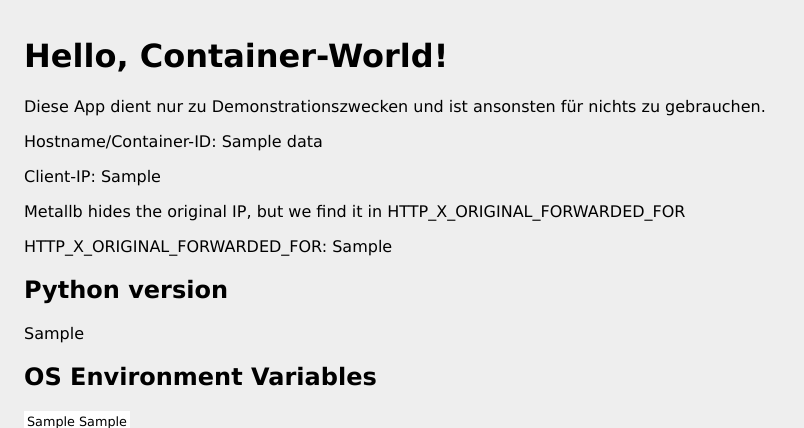
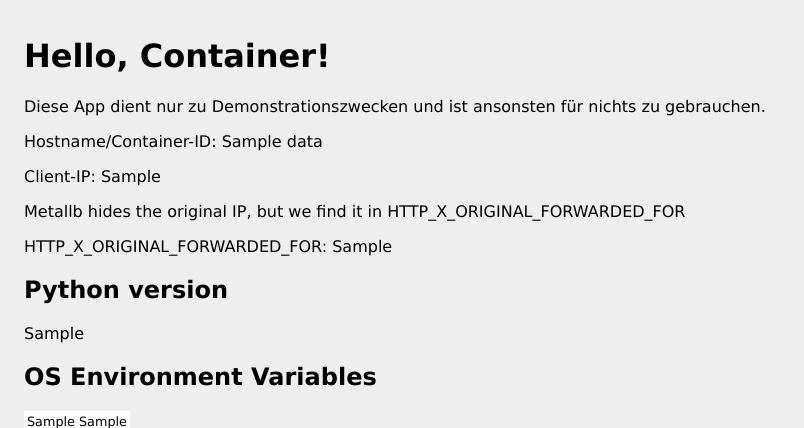
Before and after one commit to matthiashinrichs/dockertest, a Flask app: template app/templates/index.html in a window 1280 px wide. Shown: the top 428 px of the page, without its empty margins (0-804 px from the left). Run offline with Flask 2, Linux system fonts and the light colour scheme; the template is opened without the code that fills it: most values are stand-ins (such as "Sample title", 1, 10 or a date in 2020).

Commit message:
changed headline

```diff
--- a/app/templates/index.html
+++ b/app/templates/index.html
@@ -8,7 +8,7 @@
 
 <body>
 
-<h1>Hello, Container-World!</h1>
+<h1>Hello, Container!</h1>
 <p>Diese App dient nur zu Demonstrationszwecken und ist ansonsten für nichts zu gebrauchen.</p>
 
 <p>Hostname/Container-ID: {{ data.hostname }}</p>
```
